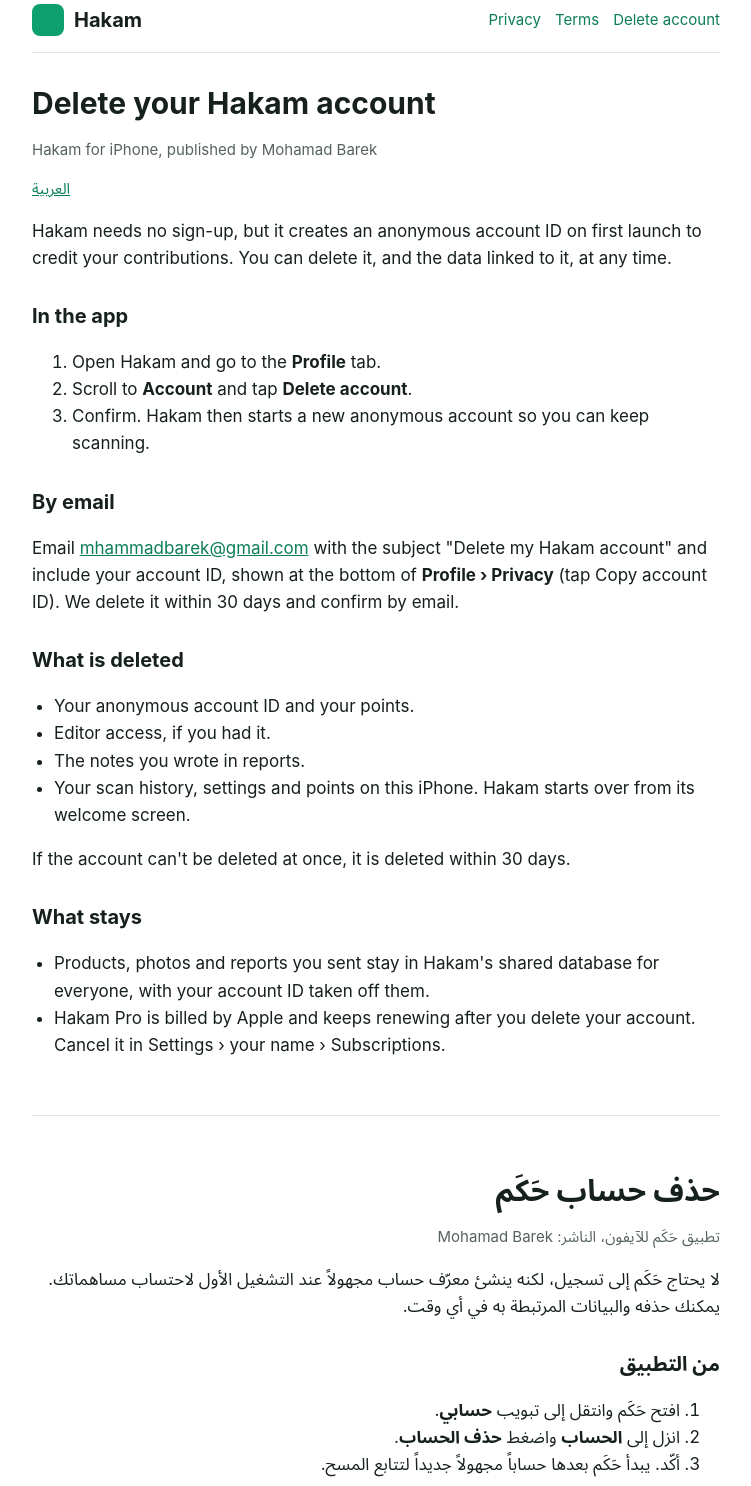
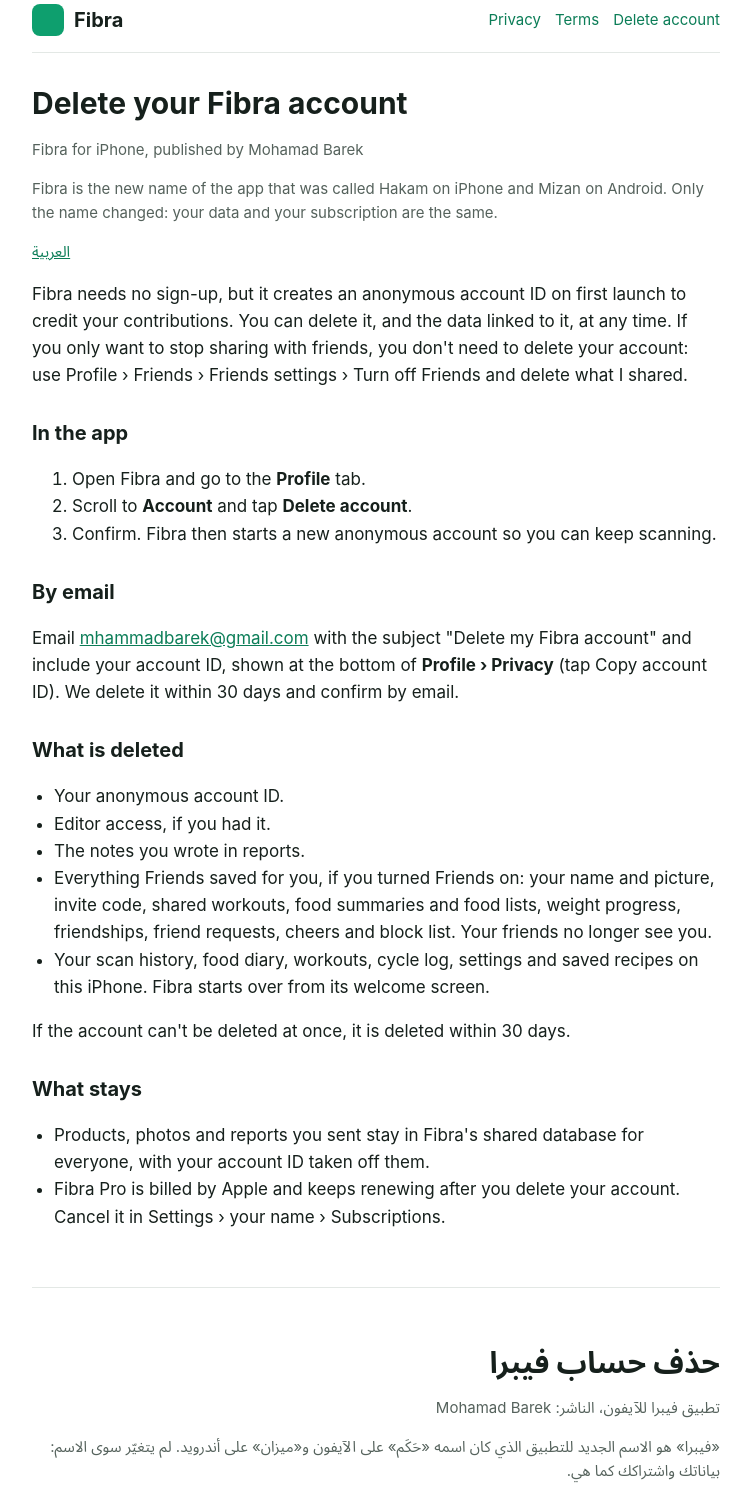
Before and after one commit to mohamadbarek/hakam-legal, a plain HTML site: page delete-account.html in a window 1280 px wide. Shown: the part 20-1506 px from the top of the page, without its empty margins (264-1015 px from the left). Drawn offline with Linux system fonts and the light colour scheme.

Commit message:
Fibra 1.7: delete-account.html (the new name; the privacy page gains the profile photo and notifications, effective 26 November 2026)

```diff
--- a/delete-account.html
+++ b/delete-account.html
@@ -3,76 +3,80 @@
 <head>
 <meta charset="utf-8">
 <meta name="viewport" content="width=device-width, initial-scale=1">
-<title>Delete Hakam Account</title>
-<meta name="description" content="How to delete your Hakam account and what is deleted.">
+<title>Delete Fibra Account</title>
+<meta name="description" content="How to delete your Fibra account and what is deleted.">
 <link rel="stylesheet" href="style.css">
 </head>
 <body>
 <main>
   <header>
-    <a class="brand" href="./"><span class="tile"></span>Hakam</a>
+    <a class="brand" href="./"><span class="tile"></span>Fibra</a>
     <nav><a href="privacy.html">Privacy</a><a href="terms.html">Terms</a><a href="delete-account.html">Delete account</a></nav>
   </header>
 
-  <h1>Delete your Hakam account</h1>
-  <p class="muted">Hakam for iPhone, published by Mohamad Barek</p>
+  <h1>Delete your Fibra account</h1>
+  <p class="muted">Fibra for iPhone, published by Mohamad Barek</p>
+  <p class="muted">Fibra is the new name of the app that was called Hakam on iPhone and Mizan on Android. Only the name changed: your data and your subscription are the same.</p>
   <p class="lang"><a href="#ar">العربية</a></p>
 
-  <p>Hakam needs no sign-up, but it creates an anonymous account ID on first launch to credit your contributions. You can delete it, and the data linked to it, at any time.</p>
+  <p>Fibra needs no sign-up, but it creates an anonymous account ID on first launch to credit your contributions. You can delete it, and the data linked to it, at any time. If you only want to stop sharing with friends, you don't need to delete your account: use Profile › Friends › Friends settings › Turn off Friends and delete what I shared.</p>
 
   <h2>In the app</h2>
   <ol>
-    <li>Open Hakam and go to the <strong>Profile</strong> tab.</li>
+    <li>Open Fibra and go to the <strong>Profile</strong> tab.</li>
     <li>Scroll to <strong>Account</strong> and tap <strong>Delete account</strong>.</li>
-    <li>Confirm. Hakam then starts a new anonymous account so you can keep scanning.</li>
+    <li>Confirm. Fibra then starts a new anonymous account so you can keep scanning.</li>
   </ol>
 
   <h2>By email</h2>
-  <p>Email <a href="mailto:mhammadbarek@gmail.com?subject=Delete%20my%20Hakam%20account">mhammadbarek@gmail.com</a> with the subject "Delete my Hakam account" and include your account ID, shown at the bottom of <strong>Profile › Privacy</strong> (tap Copy account ID). We delete it within 30 days and confirm by email.</p>
+  <p>Email <a href="mailto:mhammadbarek@gmail.com?subject=Delete%20my%20Fibra%20account">mhammadbarek@gmail.com</a> with the subject "Delete my Fibra account" and include your account ID, shown at the bottom of <strong>Profile › Privacy</strong> (tap Copy account ID). We delete it within 30 days and confirm by email.</p>
 
   <h2>What is deleted</h2>
   <ul>
-    <li>Your anonymous account ID and your points.</li>
+    <li>Your anonymous account ID.</li>
     <li>Editor access, if you had it.</li>
     <li>The notes you wrote in reports.</li>
-    <li>Your scan history, settings and points on this iPhone. Hakam starts over from its welcome screen.</li>
+    <li>Everything Friends saved for you, if you turned Friends on: your name and picture, invite code, shared workouts, food summaries and food lists, weight progress, friendships, friend requests, cheers and block list. Your friends no longer see you.</li>
+    <li>Your scan history, food diary, workouts, cycle log, settings and saved recipes on this iPhone. Fibra starts over from its welcome screen.</li>
   </ul>
   <p>If the account can't be deleted at once, it is deleted within 30 days.</p>
 
   <h2>What stays</h2>
   <ul>
-    <li>Products, photos and reports you sent stay in Hakam's shared database for everyone, with your account ID taken off them.</li>
-    <li>Hakam Pro is billed by Apple and keeps renewing after you delete your account. Cancel it in Settings › your name › Subscriptions.</li>
+    <li>Products, photos and reports you sent stay in Fibra's shared database for everyone, with your account ID taken off them.</li>
+    <li>Fibra Pro is billed by Apple and keeps renewing after you delete your account. Cancel it in Settings › your name › Subscriptions.</li>
   </ul>
 
   <section lang="ar" dir="rtl" id="ar">
-    <h1>حذف حساب حَكَم</h1>
-    <p class="muted">تطبيق حَكَم للآيفون، الناشر: Mohamad Barek</p>
-    <p>لا يحتاج حَكَم إلى تسجيل، لكنه ينشئ معرّف حساب مجهولاً عند التشغيل الأول لاحتساب مساهماتك. يمكنك حذفه والبيانات المرتبطة به في أي وقت.</p>
+    <h1>حذف حساب فيبرا</h1>
+    <p class="muted">تطبيق فيبرا للآيفون، الناشر: Mohamad Barek</p>
+    <p class="muted">«فيبرا» هو الاسم الجديد للتطبيق الذي كان اسمه «حَكَم» على الآيفون و«ميزان» على أندرويد. لم يتغيّر سوى الاسم: بياناتك واشتراكك كما هي.</p>
+    <p>لا يحتاج فيبرا إلى تسجيل، لكنه ينشئ معرّف حساب مجهولاً عند التشغيل الأول لاحتساب مساهماتك. يمكنك حذفه والبيانات المرتبطة به في أي وقت. وإن أردت فقط إيقاف المشاركة مع أصدقائك فلا حاجة إلى حذف حسابك: استخدم حسابي › الأصدقاء › إعدادات الأصدقاء › «أوقف الأصدقاء واحذف ما شاركته».</p>
 
     <h2>من التطبيق</h2>
     <ol>
-      <li>افتح حَكَم وانتقل إلى تبويب <strong>حسابي</strong>.</li>
+      <li>افتح فيبرا وانتقل إلى تبويب <strong>حسابي</strong>.</li>
       <li>انزل إلى <strong>الحساب</strong> واضغط <strong>حذف الحساب</strong>.</li>
-      <li>أكّد. يبدأ حَكَم بعدها حساباً مجهولاً جديداً لتتابع المسح.</li>
+      <li>أكّد. يبدأ فيبرا بعدها حساباً مجهولاً جديداً لتتابع المسح.</li>
     </ol>
 
     <h2>عبر البريد الإلكتروني</h2>
-    <p>أرسل بريداً إلى <a href="mailto:mhammadbarek@gmail.com?subject=Delete%20my%20Hakam%20account">mhammadbarek@gmail.com</a> بعنوان "Delete my Hakam account" وأرفق معرّف حسابك الظاهر أسفل صفحة <strong>حسابي › الخصوصية</strong> (اضغط «نسخ معرّف الحساب»). نحذفه خلال 30 يوماً ونؤكد ذلك بالبريد.</p>
+    <p>أرسل بريداً إلى <a href="mailto:mhammadbarek@gmail.com?subject=Delete%20my%20Fibra%20account">mhammadbarek@gmail.com</a> بعنوان "Delete my Fibra account" وأرفق معرّف حسابك الظاهر أسفل صفحة <strong>حسابي › الخصوصية</strong> (اضغط «نسخ معرّف الحساب»). نحذفه خلال 30 يوماً ونؤكد ذلك بالبريد.</p>
 
     <h2>ما الذي يُحذف</h2>
     <ul>
-      <li>معرّف حسابك المجهول ونقاطك.</li>
+      <li>معرّف حسابك المجهول.</li>
       <li>صلاحية المحرّر إن كانت لديك.</li>
       <li>الملاحظات التي كتبتها في البلاغات.</li>
-      <li>سجل المسح والإعدادات والنقاط على هذا الجهاز. يبدأ حَكَم من جديد من شاشة البداية.</li>
+      <li>كل ما حفظته ميزة الأصدقاء لك، إن كنت فعّلتها: اسمك وصورتك ورمز دعوتك وتمارينك المشارَكة وملخّصات طعامك وقوائمه وتقدّم وزنك وصداقاتك وطلبات الصداقة والتشجيعات وقائمة المحظورين. ولن يراك أصدقاؤك بعدها.</li>
+      <li>سجل المسح ويوميات الطعام والتمارين وسجل الدورة الشهرية والإعدادات والوصفات المحفوظة على هذا الجهاز. يبدأ فيبرا من جديد من شاشة البداية.</li>
     </ul>
     <p>وإن تعذّر حذف الحساب فوراً، يُحذف خلال 30 يوماً.</p>
 
     <h2>ما الذي يبقى</h2>
     <ul>
-      <li>تبقى المنتجات والصور والبلاغات التي أرسلتها في قاعدة بيانات حَكَم المشتركة للجميع بعد إزالة معرّف حسابك منها.</li>
-      <li>تتولّى Apple فوترة حَكَم Pro ويستمر تجديده بعد حذف حسابك. ألغِه من الإعدادات › اسمك › الاشتراكات.</li>
+      <li>تبقى المنتجات والصور والبلاغات التي أرسلتها في قاعدة بيانات فيبرا المشتركة للجميع بعد إزالة معرّف حسابك منها.</li>
+      <li>تتولّى Apple فوترة فيبرا Pro ويستمر تجديده بعد حذف حسابك. ألغِه من الإعدادات › اسمك › الاشتراكات.</li>
     </ul>
   </section>
 
```
